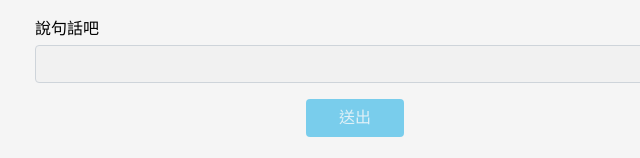
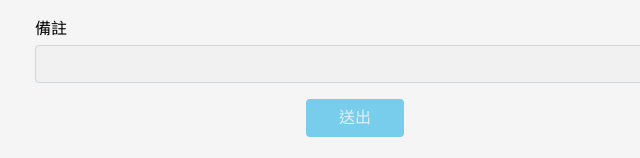
Before and after one commit to letswritetw/letswrite-google-forms-id-data, a plain HTML site: page index.html in a window 1280 px wide. Shown: the part 743-901 px from the top of the page, 285-925 px from the left. Drawn offline with nearby package versions, Linux system fonts and the light colour scheme.

Commit message:
改「備註」

```diff
--- a/index.html
+++ b/index.html
@@ -88,7 +88,7 @@
           <input class="form-control" id="site" type="text" v-model="person.site" disabled="disabled"/>
         </div>
         <div class="form-group">
-          <label for="message">說句話吧</label>
+          <label for="message">備註</label>
           <input class="form-control" id="message" type="text" v-model="person.message" :disabled="person.name == undefined"/>
         </div>
         <div class="submit"><a href="#" :class="{ disabled: person.name == undefined }" @click.prevent="submit">送出</a></div>
```
Also changed, not shown: 1 other file.
